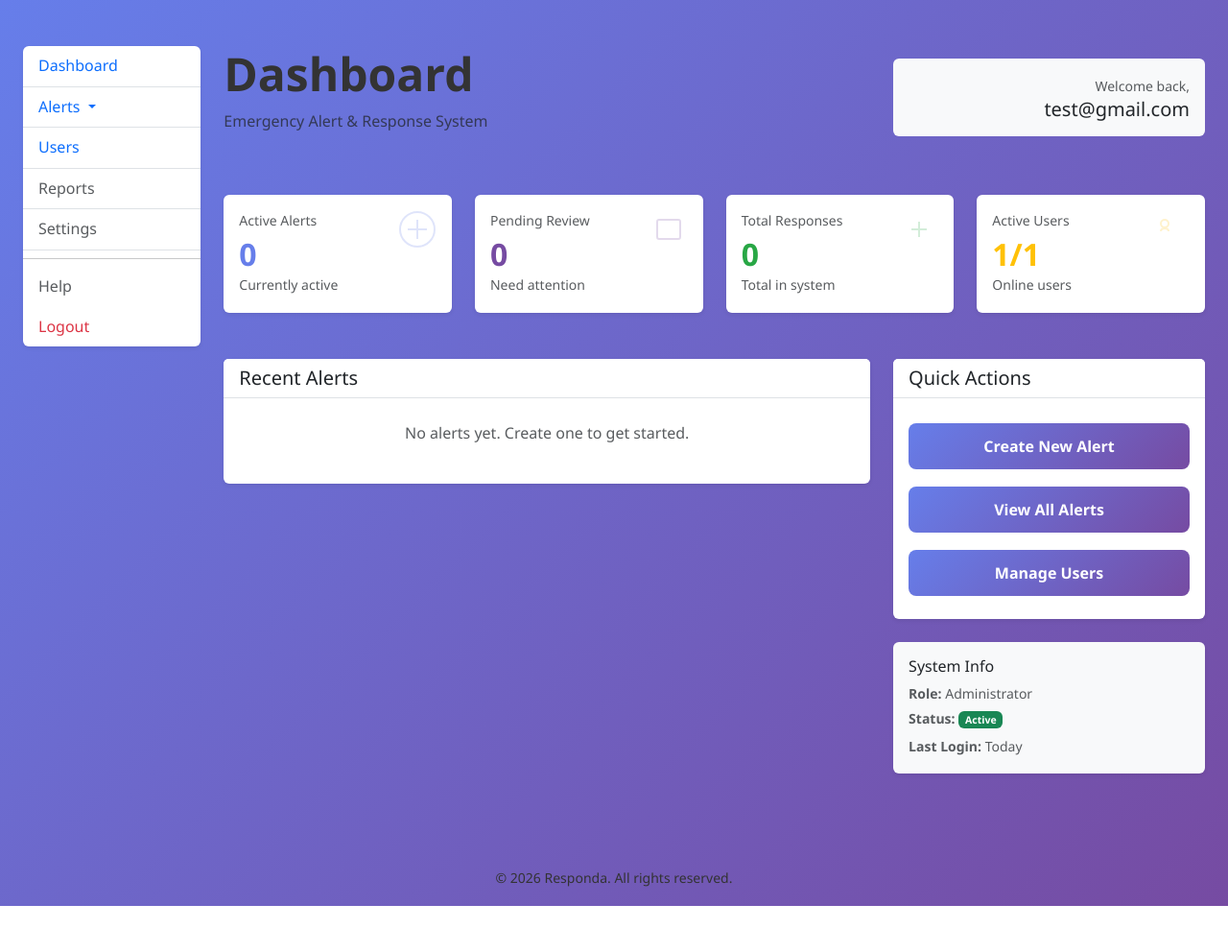
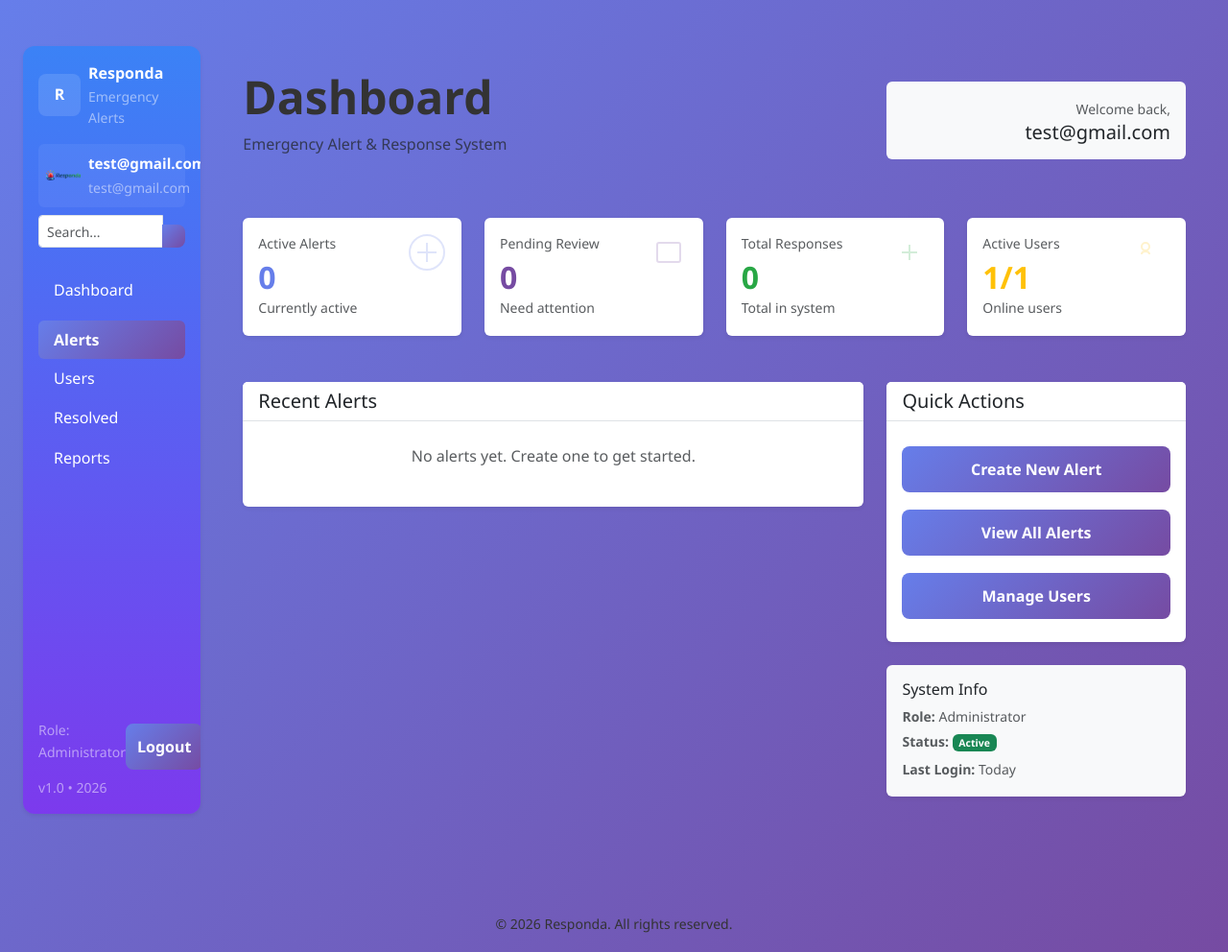
Before and after one commit to nzyoka500/emergency-alert-system, a PHP site: page /dashboard.php in a window 1280 px wide. Shown: the whole page at 96% size. Before the commit the page ends 944 px from the top, so only its background shows below. Run offline with PHP 8.4, Linux system fonts and the light colour scheme; a user stored in the database is signed in; data comes from the database, SQL or seed files in the repository; data that the repository does not hold is empty.

Commit message:
Update: dashboard design updated

```diff
--- a/includes/sidebar.php
+++ b/includes/sidebar.php
@@ -1,5 +1,5 @@
 <?php
-// sidebar.php - Navigation sidebar for dashboard pages
+// sidebar.php - Professional full-height sidebar for dashboard
 // Determine active page for highlighting
 $current_page = basename($_SERVER['PHP_SELF']);
 $role_id = $_SESSION['role_id'] ?? null;
@@ -14,60 +14,86 @@ function is_active_section($pages) {
 }
 ?>
 
-<div class="col-lg-2 mb-4 mb-lg-0">
-    <div class="card border-0 shadow-sm sticky-top" style="top: 20px;">
-        <div class="card-body p-0">
-            <nav class="nav flex-column">
-                <!-- Dashboard Link -->
-                <a href="dashboard.php" class="nav-link <?php echo is_active('dashboard.php'); ?> border-bottom">
-                    <i class="bi bi-speedometer2"></i> Dashboard
-                </a>
-
-                <!-- Alerts Section -->
-                <div class="nav-item">
-                    <a class="nav-link <?php echo is_active_section(['alerts.php', 'alert-details.php', 'create-alert.php']); ?> dropdown-toggle border-bottom" href="#alertsMenu" data-bs-toggle="collapse">
-                        <i class="bi bi-exclamation-triangle"></i> Alerts
-                    </a>
-                    <div class="collapse <?php echo is_active_section(['alerts.php', 'alert-details.php', 'create-alert.php']) ? 'show' : ''; ?>" id="alertsMenu">
-                        <div class="nav flex-column ms-3 border-start">
-                            <a href="alerts.php" class="nav-link small <?php echo is_active('alerts.php'); ?>">
-                                <i class="bi bi-list-ul"></i> View All
-                            </a>
-                            <a href="create-alert.php" class="nav-link small <?php echo is_active('create-alert.php'); ?>">
-                                <i class="bi bi-plus-circle"></i> Create Alert
-                            </a>
-                        </div>
+<!-- Sidebar Column -->
+<aside class="col-lg-2 d-none d-lg-block">
+    <div class="position-sticky" style="top:20px;">
+        <div class="card border-0 shadow-sm text-white" style="background: linear-gradient(180deg,#3b82f6 0%, #7c3aed 100%); border-radius:12px; height: 100vh; overflow: hidden;">
+            <div class="card-body d-flex flex-column p-3 h-100" style="overflow: hidden;">
+                <div class="d-flex align-items-center mb-3">
+                    <div class="me-2">
+                        <div style="width:44px; height:44px; border-radius:8px; background: rgba(255,255,255,0.12);display:flex;align-items:center;justify-content:center;font-weight:700;">R</div>
+                    </div>
+                    <div>
+                        <div class="fw-bold">Responda</div>
+                        <small class="d-block text-white-50">Emergency Alerts</small>
                     </div>
                 </div>
 
-                <!-- Users Section (Admin Only) -->
-                <?php if ($role_id == 1): ?>
-                    <a href="users.php" class="nav-link <?php echo is_active('users.php'); ?> border-bottom">
-                        <i class="bi bi-people"></i> Users
+                <div class="mb-3">
+                    <div class="card bg-white-10 border-0 mb-2" style="background: rgba(255,255,255,0.06);">
+                        <div class="card-body p-2 d-flex align-items-center">
+                            <img src="/assets/images/transparent-logo.png" alt="logo" style="width:36px;height:36px;border-radius:6px;object-fit:cover;opacity:0.95;margin-right:8px;"/>
+                            <div>
+                                <div class="text-white fw-semibold" style="font-size:0.95rem"><?php echo htmlspecialchars($_SESSION['username'] ?? 'User', ENT_QUOTES, 'UTF-8'); ?></div>
+                                <small class="text-white-50"><?php echo htmlspecialchars($_SESSION['email'] ?? '', ENT_QUOTES, 'UTF-8'); ?></small>
+                            </div>
+                        </div>
+                    </div>
+                    <div class="input-group mb-2">
+                        <input type="search" class="form-control form-control-sm" placeholder="Search..." aria-label="Search" />
+                        <button class="btn btn-sm btn-light" type="button"><i class="bi bi-search"></i></button>
+                    </div>
+                </div>
+
+                <nav class="nav flex-column mb-3" style="overflow:auto; max-height: calc(100vh - 220px);">
+                    <a href="dashboard.php" class="nav-link text-white py-2 px-2 rounded <?php echo is_active('dashboard.php'); ?>">
+                        <i class="bi bi-speedometer2 me-2"></i> <span>Dashboard</span>
                     </a>
-                <?php endif; ?>
 
-                <!-- Reports -->
-                <a href="#" class="nav-link border-bottom disabled">
-                    <i class="bi bi-bar-chart"></i> Reports
-                </a>
+                    <button class="btn btn-sm btn-transparent text-white text-start w-100 d-flex justify-content-between align-items-center py-2 px-2 rounded collapsed" data-bs-toggle="collapse" data-bs-target="#alertsMenu" aria-expanded="false">
+                        <span><i class="bi bi-exclamation-triangle me-2"></i> Alerts</span>
+                        <i class="bi bi-chevron-down small"></i>
+                    </button>
+                    <div class="collapse <?php echo is_active_section(['alerts.php','alert-details.php','create-alert.php']) ? 'show' : ''; ?> mt-2" id="alertsMenu">
+                        <div class="nav flex-column ms-2">
+                            <a href="alerts.php" class="nav-link small text-white-50 py-1 <?php echo is_active('alerts.php'); ?>">View All</a>
+                            <a href="create-alert.php" class="nav-link small text-white-50 py-1 <?php echo is_active('create-alert.php'); ?>">Create Alert</a>
+                        </div>
+                    </div>
 
-                <!-- Settings -->
-                <a href="#" class="nav-link border-bottom disabled">
-                    <i class="bi bi-gear"></i> Settings
-                </a>
+                    <?php if ($role_id == 1): ?>
+                        <a href="users.php" class="nav-link text-white py-2 px-2 rounded <?php echo is_active('users.php'); ?>">
+                            <i class="bi bi-people me-2"></i> Users
+                        </a>
+                    <?php endif; ?>
 
-                <!-- Divider -->
-                <hr class="my-2">
+                    <a href="alerts.php?filter=resolved" class="nav-link text-white py-2 px-2 rounded">
+                        <i class="bi bi-archive me-2"></i> Resolved
+                    </a>
 
-                <!-- Help & Logout -->
-                <a href="#" class="nav-link small disabled">
-                    <i class="bi bi-question-circle"></i> Help
-                </a>
-                <a href="logout.php" class="nav-link small text-danger">
-                    <i class="bi bi-box-arrow-left"></i> Logout
-                </a>
-            </nav>
+                    <a href="#" class="nav-link text-white py-2 px-2 rounded disabled">
+                        <i class="bi bi-bar-chart me-2"></i> Reports
+                    </a>
+                </nav>
+
+                <div class="mt-auto">
+                    <div class="d-flex justify-content-between align-items-center mb-2">
+                        <small class="text-white-50">Role: <?php echo ($role_id == 1) ? 'Administrator' : 'Responder'; ?></small>
+                        <a href="logout.php" class="btn btn-sm btn-outline-light">Logout</a>
+                    </div>
+                    <div class="text-white-50 small">v1.0 • <?php echo date('Y'); ?></div>
+                </div>
+            </div>
         </div>
     </div>
+</aside>
+
+<!-- Mobile fallback: simple top nav for small screens -->
+<div class="d-lg-none mb-3">
+    <nav class="navbar navbar-light bg-light rounded p-2">
+        <div class="container-fluid">
+            <a class="navbar-brand" href="dashboard.php">Responda</a>
+            <a class="btn btn-outline-secondary btn-sm" href="logout.php">Logout</a>
+        </div>
+    </nav>
 </div>
--- a/public/dashboard.php
+++ b/public/dashboard.php
@@ -74,7 +74,7 @@ include __DIR__ . '/../includes/header.php';
         <?php include __DIR__ . '/../includes/sidebar.php'; ?>
 
         <!-- Main Content -->
-        <div class="col-lg-10">
+        <div class="col-lg-10" style="min-height: calc(100vh - 40px); overflow:auto; padding: 24px 32px;">
             <!-- Header Section -->
             <div class="row mb-5 align-items-center">
                 <div class="col-md-8">
```
